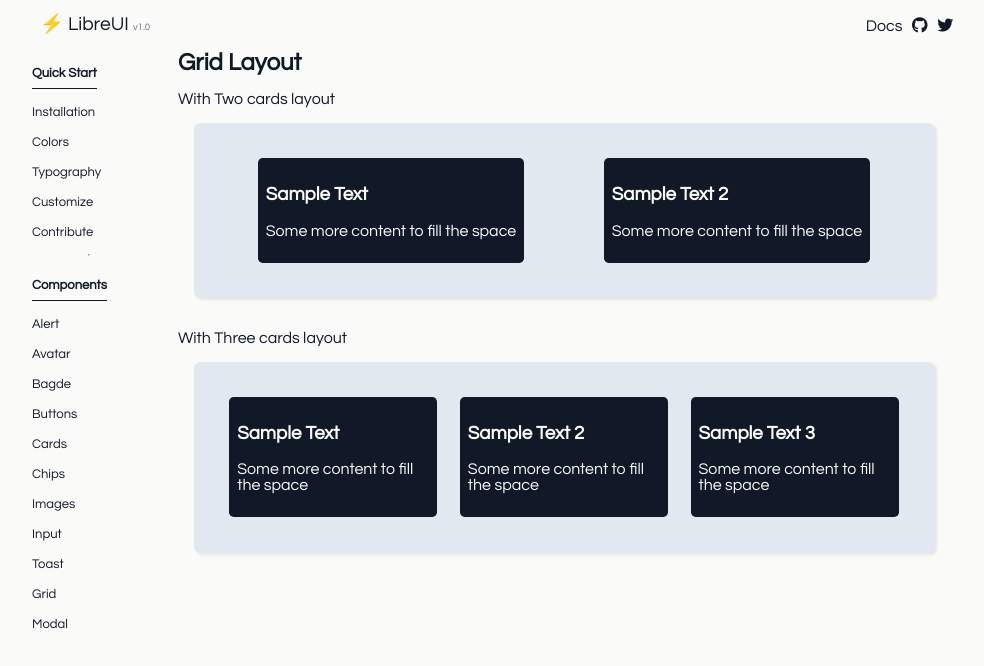
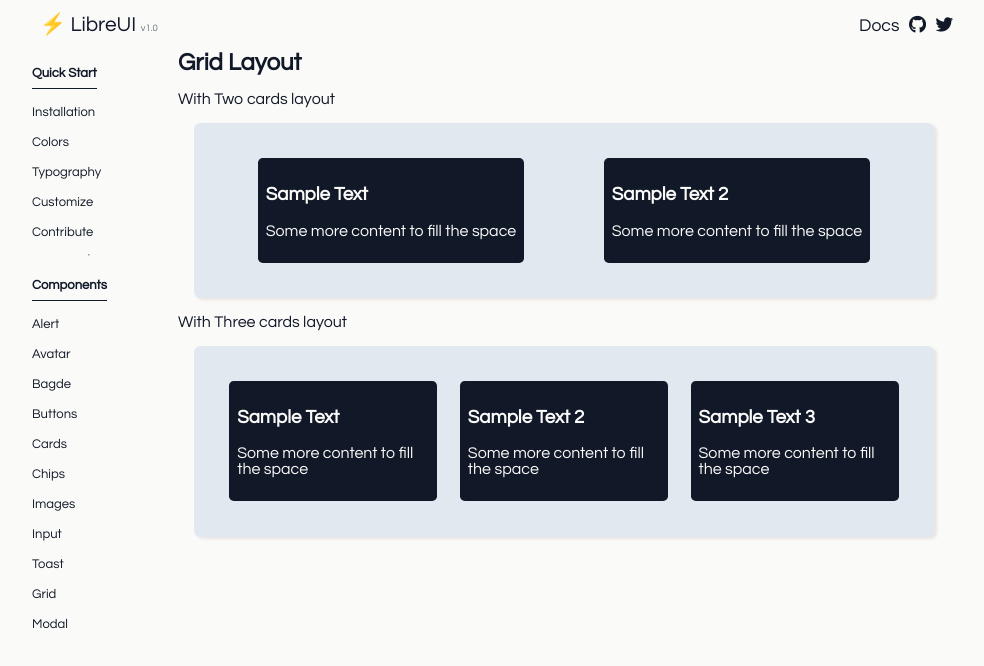
Before and after one commit to Logan1x/LibreUI, a plain HTML site: page grid/grid.html in a window 1280 px wide. Shown: the whole page, without its empty margins (141-1125 px from the left). Drawn offline with Linux system fonts and the light colour scheme; a script that the page names is missing.

Commit message:
Fix: increased font size for nav and fixed scroll on code blocs

```diff
--- a/main.css
+++ b/main.css
@@ -17,6 +17,7 @@
 @import url("./typography/typography.css");
 @import url("./grid/grid.css");
 @import url("./modal/modal.css");
+@import url("./navigation/navigation.css");
 
 /* global variables */
 
@@ -74,7 +75,7 @@ a:hover {
 }
 
 .code-snippet {
-  overflow-x: scroll;
+  scroll-x: auto;
 }
 
 /* navbar */
@@ -83,14 +84,15 @@ a:hover {
   display: flex;
   justify-content: space-between;
   align-items: center;
-  margin: 0rem 1rem;
+  margin: 1rem;
   background: var(--color-background);
   color: var(--color-secondary);
   grid-area: header;
+  font-size: 1.1rem;
 }
 
 .nav-title {
-  font-size: 1.2rem;
+  font-size: 1.3rem;
   cursor: pointer;
 }
 
```
